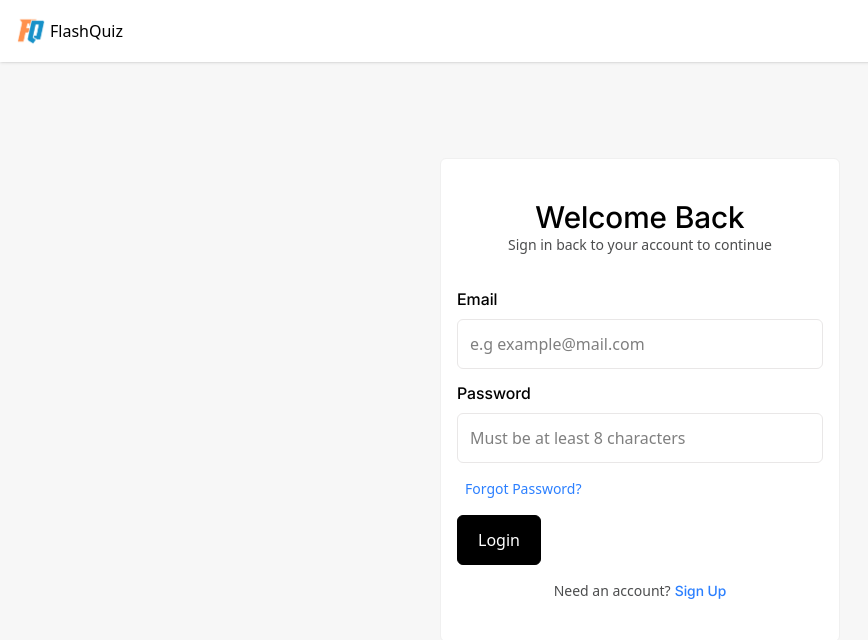
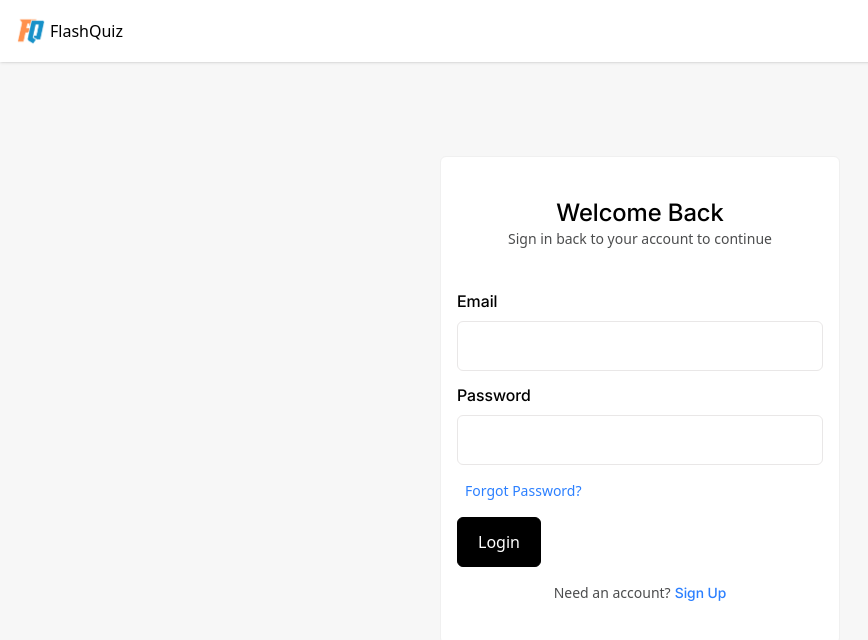
Before and after one commit to Habeebamoo/Flashquiz, a React (Vite) app in the folder client/: page /login in a window 1280 px wide. Shown: the top 640 px of the page, without its empty margins (0-868 px from the left). Built offline with nearby package versions, Linux system fonts and the light colour scheme; no server answers.

Commit message:
removed placeholders

```diff
--- a/client/src/pages/AuthPage.tsx
+++ b/client/src/pages/AuthPage.tsx
@@ -104,8 +104,8 @@ const AuthPage = () => {
       <Header button={false} />
       <section className="h-[100vh] flex-center">
         <form onSubmit={handleAuth} className="bg-white border-1 border-accentCold px-4 py-10 rounded-md w-[90%] sm:w-[400px] mx-auto">
-          <h1 className="font-inter text-3xl text-center">{isLogin ? "Welcome Back" : "Create Your Free Account"}</h1>
-          <p className="text-sm text-secondary text-center mb-8">
+          <h1 className="font-inter text-2xl text-center">{isLogin ? "Welcome Back" : "Create Your Free Account"}</h1>
+          <p className="text-sm text-secondary text-center mb-10">
             {isLogin ? "Sign in back to your account to continue" : "Sign up for a free account today"}
           </p>
           {!isLogin && <div className="mb-3">
@@ -113,7 +113,6 @@ const AuthPage = () => {
             <input
               type="text"
               id="name"
-              placeholder="Enter your Fullname"
               className="p-3 border-1 border-accent rounded-md block w-full mt-2"
               value={form.name}
               onChange={(e) => setForm(prev => ({...prev, name: e.target.value}))}
@@ -127,7 +126,6 @@ const AuthPage = () => {
               id="email"
               className="p-3 border-1 border-accent rounded-md block w-full mt-2"
               value={form.email}
-              placeholder="e.g example@mail.com"
               onChange={(e) => setForm(prev => ({...prev, email: e.target.value}))}
               required
             />
@@ -139,7 +137,6 @@ const AuthPage = () => {
               id="password"
               className="p-3 border-1 border-accent rounded-md block w-full mt-2"
               value={form.password}
-              placeholder="Must be at least 8 characters"
               onChange={(e) => setForm(prev => ({...prev, password: e.target.value}))}
               required
             />
--- a/client/src/pages/Forgot.tsx
+++ b/client/src/pages/Forgot.tsx
@@ -65,7 +65,6 @@ const Page = () => {
               id="email"
               className="input dark:border-[#555] dark:bg-white"
               value={email}
-              placeholder="e.g example@mail.com"
               onChange={(e) => setEmail(e.target.value)}
               required
             />
--- a/client/src/pages/ResetPassword.tsx
+++ b/client/src/pages/ResetPassword.tsx
@@ -71,7 +71,6 @@ const Page = () => {
               value={form.password}
               onChange={(e) => setForm((prev) => ({...prev, password: e.target.value}))}
               className="input"
-              placeholder="Must be at least 8 charcters"
               required
             />
           </div>
@@ -84,7 +83,6 @@ const Page = () => {
               value={form.confirmPassword}
               onChange={(e) => setForm((prev) => ({...prev, confirmPassword: e.target.value}))}
               className="input"
-              placeholder="Must be at least 8 charcters"
               required
             />
           </div>
```
